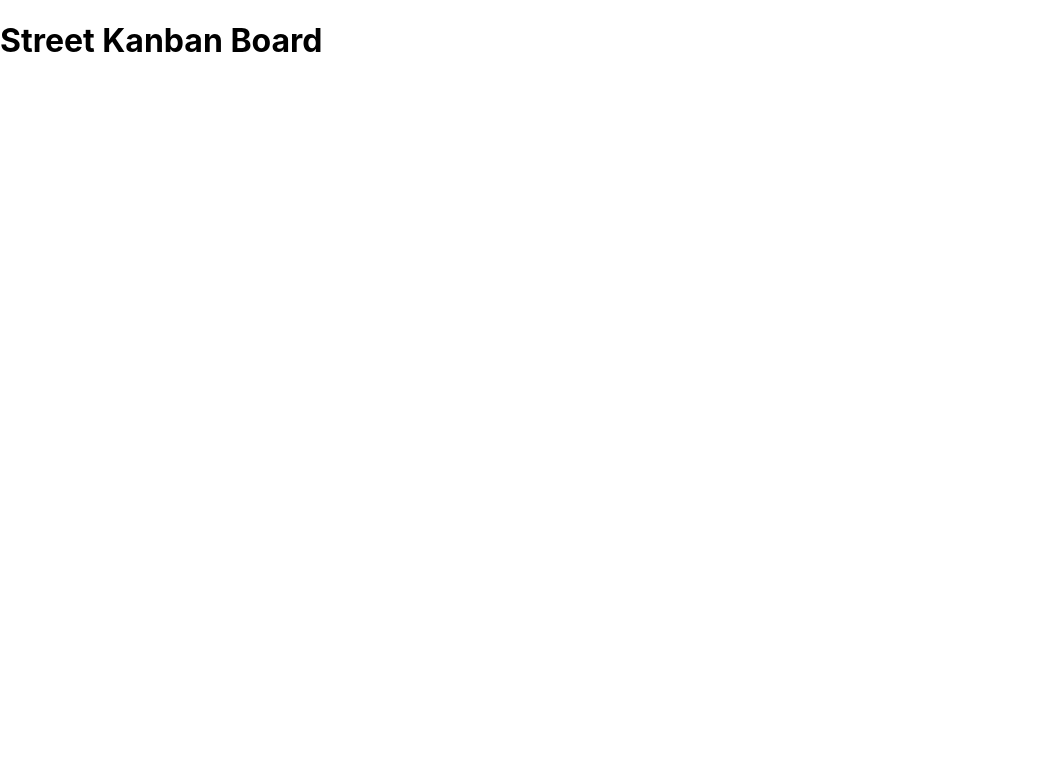
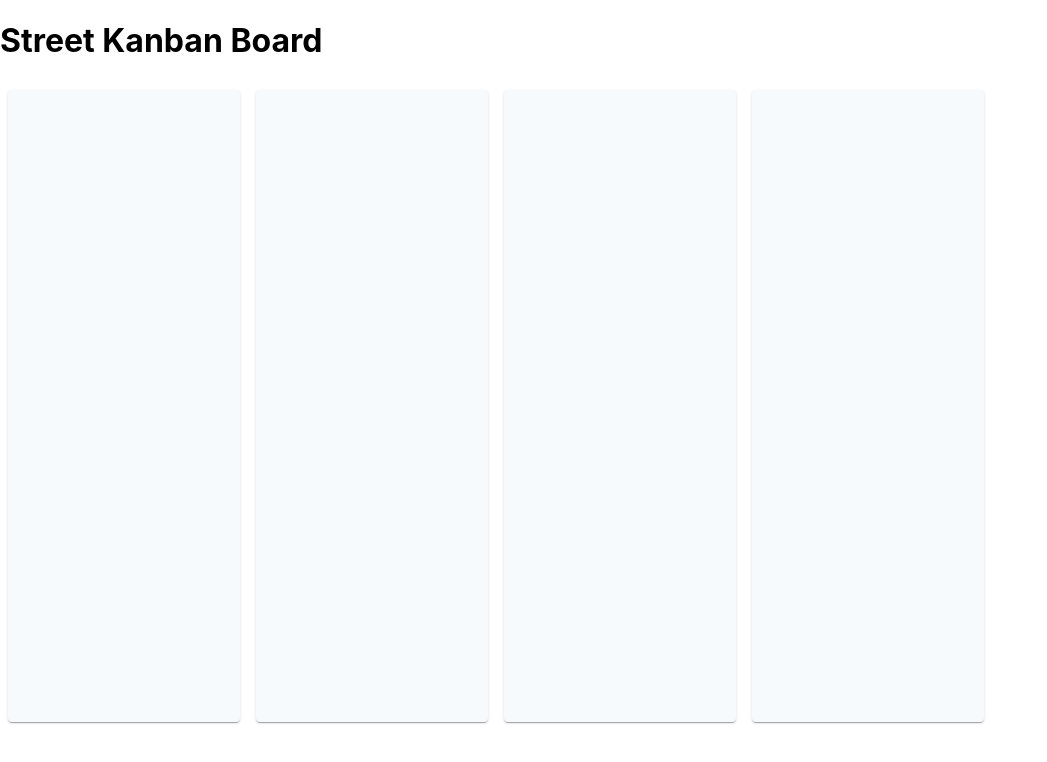
Before and after one commit to shinyoungyou/street-kanban-board, a React (Create React App) app: page / in a window 1280 px wide. Shown: the top 762 px of the page, without its empty margins (0-1047 px from the left). Built offline with nearby package versions, Linux system fonts and the light colour scheme.

Commit message:
💅 Style Board, Column

```diff
--- a/src/App.tsx
+++ b/src/App.tsx
@@ -1,9 +1,11 @@
 import React from "react";
+import Board from "./components/Board";
 
 function App() {
   return (
     <>
       <h1>Street Kanban Board</h1>
+      <Board />
     </>
   );
 }
--- /dev/null
+++ b/src/components/Board.tsx
@@ -0,0 +1,27 @@
+import React, { useState } from "react";
+import Column from "./Column";
+import { columnList } from '../data';
+
+import Box from "@mui/material/Box";
+
+const Board: React.FC = () => {
+  return (
+    <Box
+      sx={{
+        display: "flex",
+        flexWrap: "wrap",
+        "& > :not(style)": {
+          m: 1,
+          width: 200,
+          height: 600,
+        },
+      }}
+    >
+    {columnList.map((column, index)=>(
+      <Column key={column.id} />
+    ))}
+    </Box>
+  );
+};
+
+export default Board;
--- /dev/null
+++ b/src/components/Column.tsx
@@ -0,0 +1,21 @@
+import React from "react";
+
+import Paper from "@mui/material/Paper";
+
+interface ColumnProps {}
+
+const Column: React.FC<ColumnProps> = () => {
+  return (
+    <Paper
+      sx={{
+        bgcolor: "#F7FAFC",
+        display: "flex",
+        flexDirection: "column",
+        rowGap: "3vh",
+        p: 2,
+      }}
+    />
+  );
+};
+
+export default Column;
--- /dev/null
+++ b/src/data/columns.ts
@@ -0,0 +1,24 @@
+import { ColumnType } from '../utils/enums';
+
+export const columnList = [
+  {
+    id: 0,
+    name: ColumnType.BACKLOG,
+    color: 'primary'
+  },
+  {
+    id: 1,
+    name: ColumnType.IN_PROGRESS,
+    color: 'secondary'
+  },
+  {
+    id: 2,
+    name: ColumnType.VALIDATE,
+    color: 'error'
+  },
+  {
+    id: 3,
+    name: ColumnType.COMPLETE,
+    color: 'success'
+  },
+]
--- /dev/null
+++ b/src/data/index.ts
@@ -0,0 +1,3 @@
+import { columnList } from './columns';
+
+export * from './columns';
```
Also changed, not shown: package.json (+7 -0 lines), 1 other file (tests, documents, lock files or other folders).
